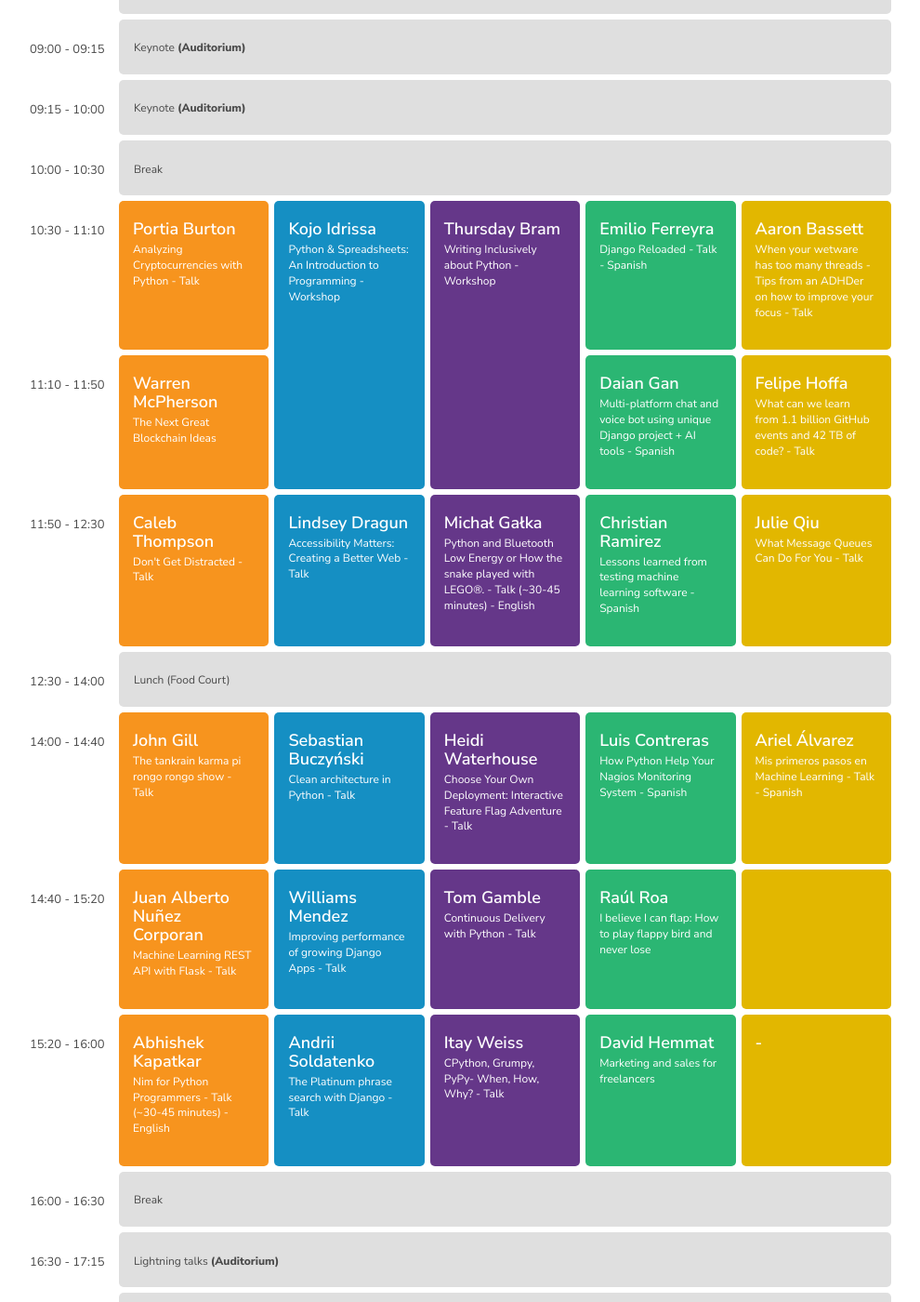
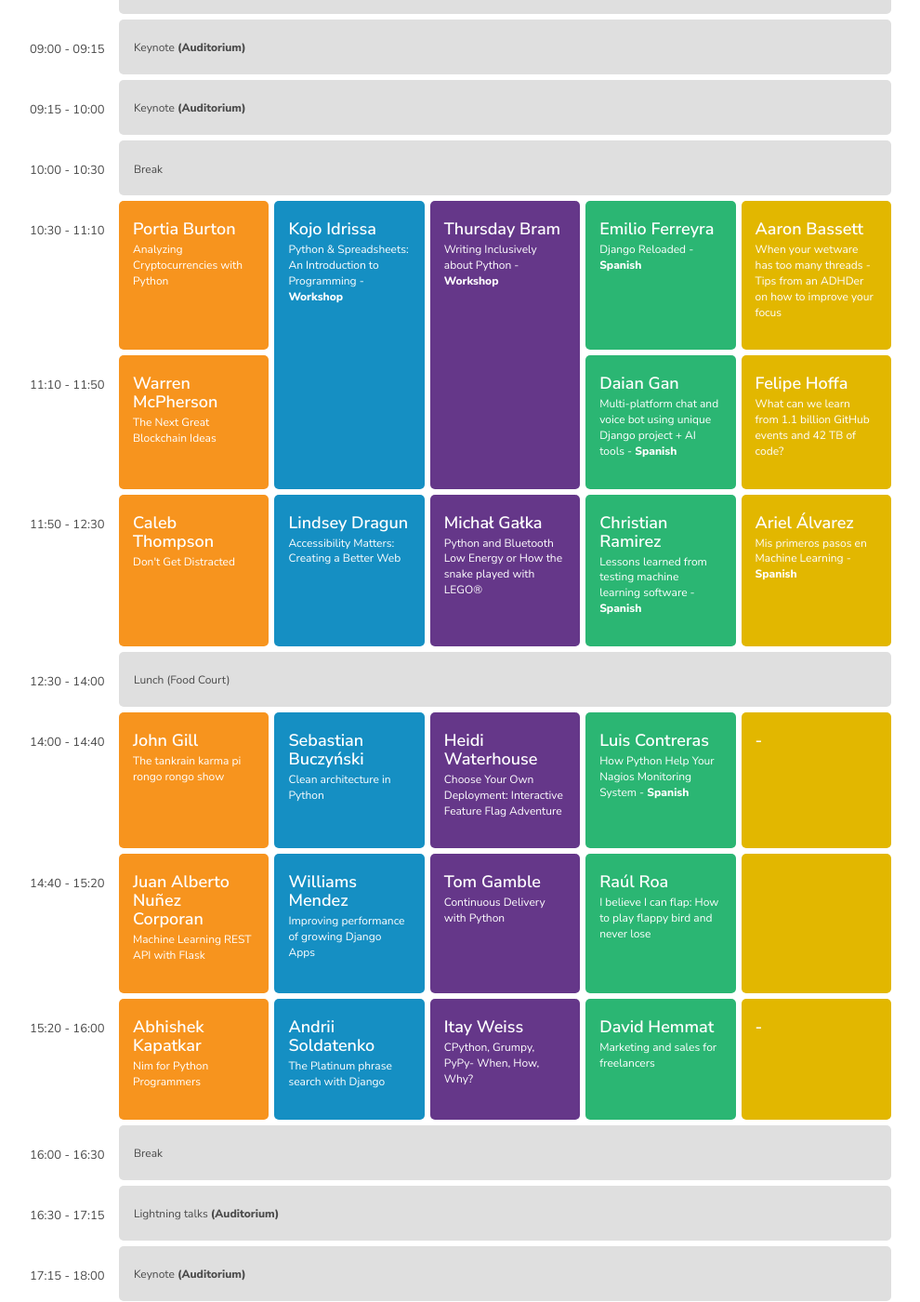
Before and after one commit to pycaribbean/pycaribbean.github.io, a Jekyll site: the page built from schedule.html, in a window 1280 px wide and 1400 px high, scrolled down 2097 px. Shown: the whole window at 93% size, without its empty margins (143-1133 px from the left). Built offline with Jekyll 4.4.1, drawn with Linux system fonts in a browser that asks for light colours; nearby versions of some CDN libraries; library files that are not in the unit come from our copies; some of the changed text lies outside the part shown.

Commit message:
Highlight Workshops and Spanish talks

```diff
--- a/schedule.html
+++ b/schedule.html
@@ -40,7 +40,7 @@ layout: contentpage
                 <h3>Mobile Schedule</h3>
                 <p>
                 Thanks to the sponsorship of Guidebook you can have the schedule of the conference in  your pocket, just click on the related button to downoload the guidebook app.
-                </p>
+              </p>
             </div>
             <div class="uk-width-medium-1 download-app-wrapper">
                 <a href="#" class="download-app"><img src="img/google-play.png"></a>
@@ -107,11 +107,11 @@ layout: contentpage
             </div>
             <div class="lecture green">
                 <h4>Eneldo Serrata</h4>
-                <p>Use Odoo as Web framework - Spanish</p>
+                <p>Use Odoo as Web framework - <b>Spanish</b></p>
             </div>
             <div class="lecture yellow">
                 <h4>Craig Kerstiens</h4>
-                <p>Postgres at any scale - Talk</p>
+                <p>Postgres at any scale</p>
             </div>
             <!-- ////////////// End Row ////////////// -->
 
@@ -162,19 +161,19 @@ layout: contentpage
             </div>
             <div class="lecture blue">
                 <h4>Sumanth Damarla</h4>
-                <p>Securing the Web - Talk</p>
+                <p>Securing the Web</p>
             </div>
             <div class="lecture purple">
                 <h4>Robert Kuska</h4>
-                <p>Bits and bytes of Python memory management - Talk</p>
+                <p>Bits and bytes of Python memory management</p>
             </div>
             <div class="lecture green">
                 <h4>Andres Santana</h4>
-                <p>Elementos de sistemas distribuidos - Spanish</p>
+                <p>Elementos de sistemas distribuidos - <b>Spanish</b></p>
             </div>
             <div class="lecture yellow">
                 <h4>Sarah Griffis</h4>
-                <p>Pizza on Wings:  How Slice Utilizes AirFlow in Data Engineering - Talk</p>
+                <p>Pizza on Wings:  How Slice Utilizes AirFlow in Data Engineering</p>
             </div>
             <!-- ////////////// End Row ////////////// -->
 
@@ -186,20 +185,19 @@ layout: contentpage
             </div>
             <div class="lecture blue double-rows">
                 <h4>Viktor Justo V.</h4>
-                <p>The Blockchain and how i solved the most stupid problem at my company - Workshop
-                    </p>
+                <p>The Blockchain and how i solved the most stupid problem at my company - <b>Workshop</b></p>
             </div>
             <div class="lecture purple">
                 <h4>Cornelius Hairston</h4>
-                <p>Standing on the Shoulders of Giants: Image Recognition with Python - Talk</p>
+                <p>Standing on the Shoulders of Giants: Image Recognition with Python</p>
             </div>
             <div class="lecture green">
                 <h4>Yasmany Castillo</h4>
-                <p>Odoo ORM, un mundo de oportunidades! - Spanish</p>
+                <p>Odoo ORM, un mundo de oportunidades! - <b>Spanish</b></p>
             </div>
             <div class="lecture yellow">
                 <h4>Elissa Shevinsky</h4>
-                <p>Secret Histories: The Women of Python - Talk</p>
+                <p>Secret Histories: The Women of Python</p>
             </div>
             <!-- ////////////// End Row ////////////// -->
 
@@ -207,7 +205,7 @@ layout: contentpage
             <div class="time">15:20 - 16:00</div>
             <div class="lecture orange">
                 <h4> Eryn Peters </h4>
-                <p> Benefits of remote working and contracting independently </p>
+                <p> Benefits of remote working and contracting independently</p>
             </div>
             <div class="lecture purple">
                 <h4>Asim Hussain</h4>
@@ -215,11 +213,11 @@ layout: contentpage
             </div>
             <div class="lecture green">
                 <h4>María Gandica</h4>
-                <p>Getting Started with Google Cloud Dataflow in Python - Spanish</p>
+                <p>Getting Started with Google Cloud Dataflow in Python - <b>Spanish</b></p>
             </div>
             <div class="lecture yellow">
                 <h4>Christopher Neugebauer</h4>
-                <p>Python 3 for People Who Haven't Been Paying Attention - Talk</p>
+                <p>Python 3 for People Who Haven't Been Paying Attention</p>
             </div>
             <!-- ////////////// End Row ////////////// -->
 
@@ -268,7 +266,7 @@ layout: contentpage
 
         <div class="time">08:00 - 09:00</div>
         <div class="break">
-            <p>Breakfast </p>
+            <p>Breakfast</p>
         </div>
         <div class="time">09:00 - 09:15</div>
         <div class="break">
@@ -289,23 +287,23 @@ layout: contentpage
         <div class="time">10:30 - 11:10</div>
         <div class="lecture orange">
             <h4>Portia Burton</h4>
-            <p>Analyzing Cryptocurrencies with Python - Talk</p>
+            <p>Analyzing Cryptocurrencies with Python</p>
         </div>
         <div class="lecture blue double-rows">
             <h4>Kojo Idrissa</h4>
-            <p>Python & Spreadsheets: An Introduction to Programming - Workshop</p>
+            <p>Python & Spreadsheets: An Introduction to Programming - <b>Workshop</b></p>
         </div>
         <div class="lecture purple double-rows">
             <h4>Thursday Bram</h4>
-            <p>Writing Inclusively about Python - Workshop</p>
+            <p>Writing Inclusively about Python - <b>Workshop</b></p>
         </div>
         <div class="lecture green">
             <h4>Emilio Ferreyra</h4>
-            <p>Django Reloaded - Talk - Spanish</p>
+            <p>Django Reloaded - <b>Spanish</b></p>
         </div>
         <div class="lecture yellow">
             <h4>Aaron Bassett</h4>
-            <p>When your wetware has too many threads - Tips from an ADHDer on how to improve your focus - Talk</p>
+            <p>When your wetware has too many threads - Tips from an ADHDer on how to improve your focus</p>
         </div>
         <!-- ////////////// End Row ////////////// -->
 
@@ -317,11 +315,11 @@ layout: contentpage
         </div>
         <div class="lecture green">
             <h4>Daian Gan</h4>
-            <p>Multi-platform chat and voice bot using unique Django project + AI tools - Spanish</p>
+            <p>Multi-platform chat and voice bot using unique Django project + AI tools - <b>Spanish</b></p>
         </div>
         <div class="lecture yellow">
                 <h4>Felipe Hoffa</h4>
-                <p>What can we learn from 1.1 billion GitHub events and 42 TB of code? - Talk</p>
+                <p>What can we learn from 1.1 billion GitHub events and 42 TB of code?</p>
         </div>
         <!-- ////////////// End Row ////////////// -->
 
@@ -329,23 +327,23 @@ layout: contentpage
         <div class="time">11:50 - 12:30</div>
         <div class="lecture orange">
             <h4>Caleb Thompson</h4>
-            <p>Don't Get Distracted - Talk</p>
+            <p>Don't Get Distracted</p>
         </div>
         <div class="lecture blue">
             <h4>Lindsey Dragun</h4>
-            <p>Accessibility Matters: Creating a Better Web - Talk</p>
+            <p>Accessibility Matters: Creating a Better Web</p>
         </div>
         <div class="lecture purple">
             <h4>Michał Gałka</h4>
-            <p>Python and Bluetooth Low Energy or How the snake played with LEGO®. - Talk (~30-45 minutes) - English</p>
+            <p>Python and Bluetooth Low Energy or How the snake played with LEGO®</p>
         </div>
         <div class="lecture green">
             <h4>Christian Ramirez</h4>
-            <p>Lessons learned from testing machine learning software - Spanish</p>
+            <p>Lessons learned from testing machine learning software - <b>Spanish</b></p>
         </div>
         <div class="lecture yellow">
-            <h4>Julie Qiu</h4>
-            <p>What Message Queues Can Do For You - Talk</p>
+            <h4> Ariel Álvarez </h4>
+            <p>Mis primeros pasos en Machine Learning  - <b>Spanish</b></p>
         </div>
         <!-- ////////////// End Row ////////////// -->
 
@@ -358,23 +356,23 @@ layout: contentpage
         <div class="time">14:00 - 14:40</div>
         <div class="lecture orange">
             <h4>John Gill </h4>
-            <p>The tankrain karma pi rongo rongo show - Talk</p>
+            <p>The tankrain karma pi rongo rongo show</p>
         </div>
         <div class="lecture blue">
             <h4>Sebastian Buczyński</h4>
-            <p>Clean architecture in Python - Talk</p>
+            <p>Clean architecture in Python</p>
         </div>
         <div class="lecture purple">
             <h4>Heidi Waterhouse</h4>
-            <p>Choose Your Own Deployment: Interactive Feature Flag Adventure - Talk</p>
+            <p>Choose Your Own Deployment: Interactive Feature Flag Adventure</p>
         </div>
         <div class="lecture green">
             <h4>Luis Contreras</h4>
-            <p>How Python Help Your Nagios Monitoring System - Spanish</p>
+            <p>How Python Help Your Nagios Monitoring System - <b>Spanish</b></p>
         </div>
         <div class="lecture yellow">
-            <h4> Ariel Álvarez </h4>
-            <p>Mis primeros pasos en Machine Learning - Talk - Spanish</p>
+            <h4> - </h4>
+            <p></p>
         </div>
         <!-- ////////////// End Row ////////////// -->
 
@@ -382,15 +380,15 @@ layout: contentpage
         <div class="time">14:40 - 15:20</div>
         <div class="lecture orange">
             <h4>Juan Alberto Nuñez Corporan</h4>
-            <p>Machine Learning REST API with Flask - Talk</p>
+            <p>Machine Learning REST API with Flask</p>
         </div>
         <div class="lecture blue">
             <h4>Williams Mendez</h4>
-            <p>Improving performance of growing Django Apps - Talk</p>
+            <p>Improving performance of growing Django Apps</p>
         </div>
         <div class="lecture purple">
             <h4> Tom Gamble </h4>
-            <p>Continuous Delivery with Python - Talk</p>
+            <p>Continuous Delivery with Python</p>
         </div>
         <div class="lecture green">
             <h4>Raúl Roa</h4>
@@ -407,15 +405,15 @@ layout: contentpage
         <div class="time">15:20 - 16:00</div>
         <div class="lecture orange">
             <h4>Abhishek Kapatkar</h4>
-            <p>Nim for Python Programmers - Talk (~30-45 minutes) - English</p>
+            <p>Nim for Python Programmers</p>
         </div>
         <div class="lecture blue">
             <h4>Andrii Soldatenko</h4>
-            <p>The Platinum phrase search with Django - Talk</p>
+            <p>The Platinum phrase search with Django</p>
         </div>
         <div class="lecture purple">
             <h4>Itay Weiss</h4>
-            <p>CPython, Grumpy, PyPy- When, How, Why? - Talk</p>
+            <p>CPython, Grumpy, PyPy- When, How, Why?</p>
         </div>
         <div class="lecture green">
             <h4>David Hemmat</h4>
```
Also changed, not shown: other parts of schedule.html (+3 -4 lines).
